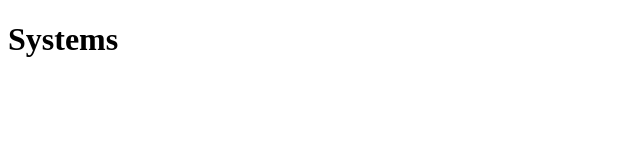
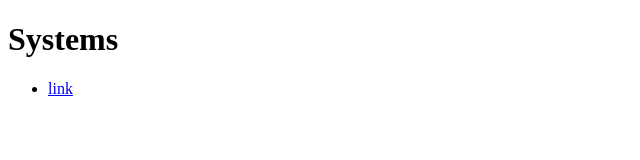
Before and after one commit to Project-Impact-World/systems, a plain HTML site: page index.html in a window 1280 px wide. Shown: the full height of the page, 0-640 px from the left. Drawn offline with Linux system fonts and the light colour scheme.

Commit message:
initial commit for systems-flow-repo

```diff
--- a/index.html
+++ b/index.html
@@ -10,7 +10,9 @@
   <h1>Systems</h1>
     <div>
       <ul>
-
+        <li>
+          <a href="https://project-impact-world.github.io/systems/2.html">link<a>
+        </li>
       </ul>
     </div>
 </body>
```
Also changed, not shown: 2.html (line endings or trailing spaces).
